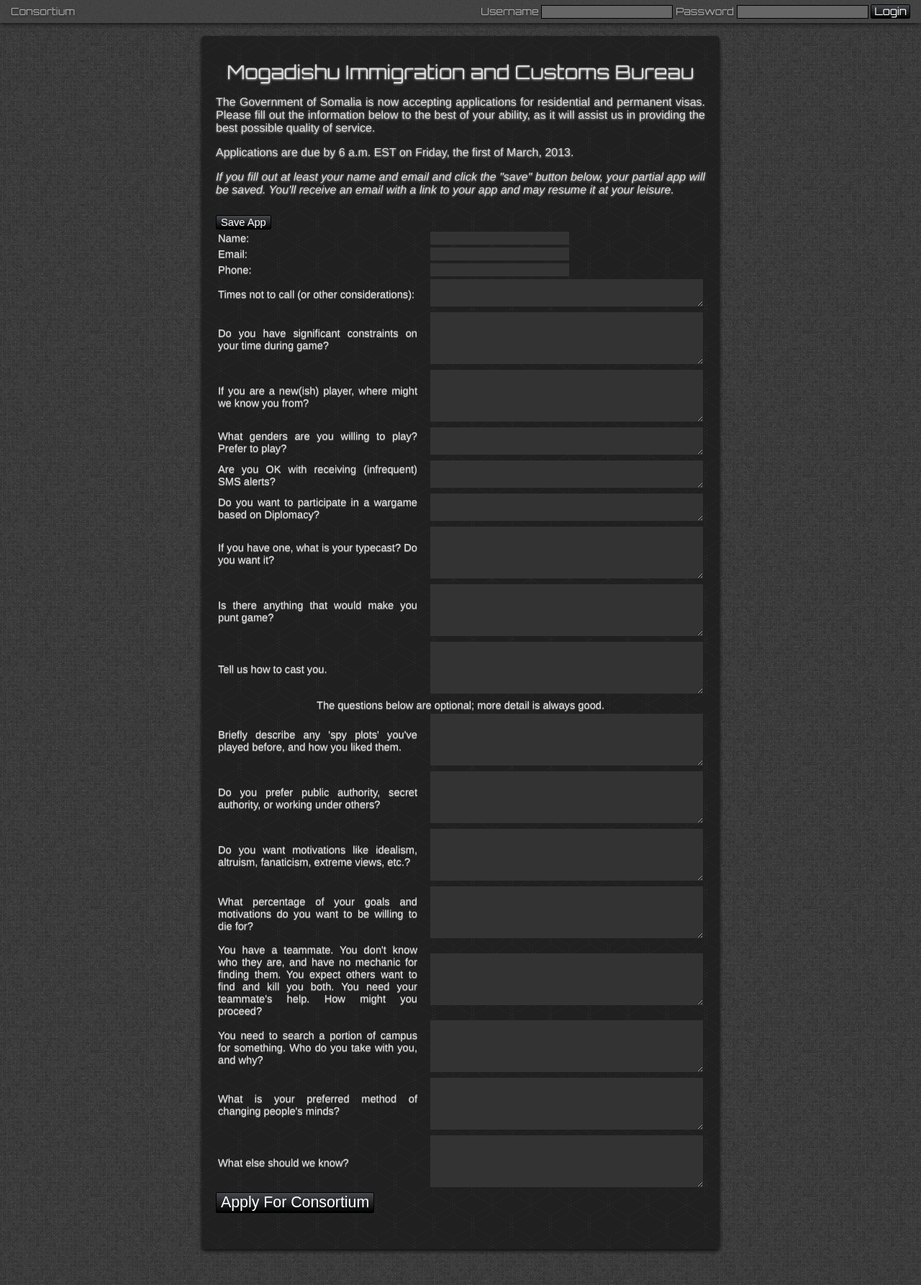
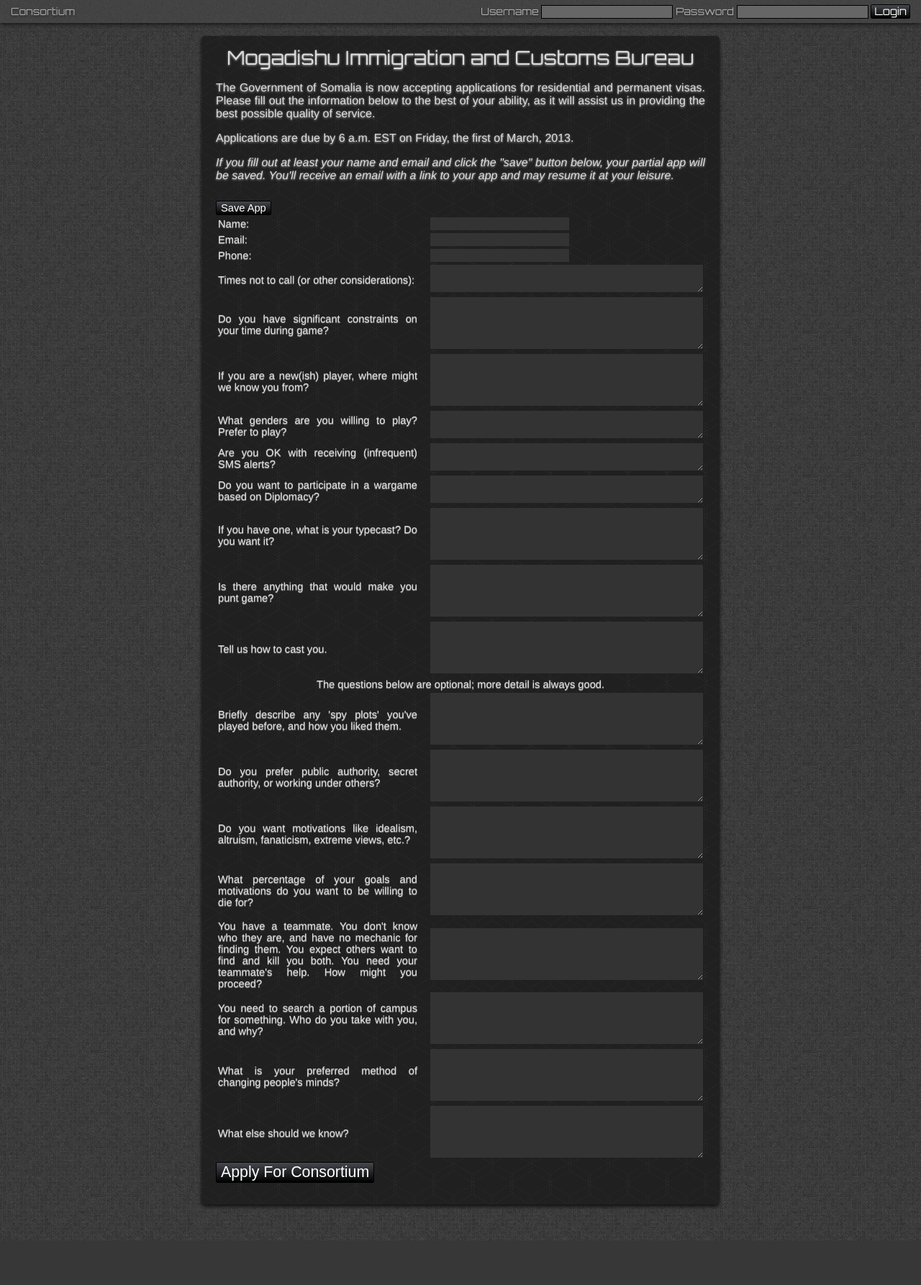
Before and after one commit to ternus/consortium, a Django app: page /app/ in a window 1280 px wide. Shown: the whole page at 72% size. After the commit the page ends 1724 px from the top, so only its background shows below. Run offline with Django 3.2, Linux system fonts and the light colour scheme; parts of the project's set-up code (start-up, migrations or seed data) failed here and were passed over.

Commit message:
very minor style tweaks

```diff
--- a/app/templates/app/postapp.html
+++ b/app/templates/app/postapp.html
@@ -2,7 +2,7 @@
 
 {% block container %}
     <div class="consortium_smallheader consortium">Mogadishu Immigration and Customs Bureau</div>
-    <div class="consortium consortium_text">
+    <div class="consortium text" style="text-align: center;">
     Thank you for applying!  You'll hear back from us soon.
     </div>
 {% endblock %}
--- a/static/css/consortium-style2.css
+++ b/static/css/consortium-style2.css
@@ -101,6 +101,8 @@ body {
 #app {
     text-shadow: 0px 1px 1px #aaa;
     padding: 10px;
+    font-family: Helvetica Neue, Helvetica, sans-serif;
+
 }
 
 #app label, .text {
@@ -117,6 +119,10 @@ body {
 }
 
 #app .appbutton {
+}
+
+#app .field_error {
+    color: #f33;
 }
 
 #app #separator {
@@ -144,6 +150,8 @@ body {
     font-size: 12pt;
     text-align: justify;
 }
+
+
 .ooc {
     font-style: italic;
 }
--- a/static/css/consortium.css
+++ b/static/css/consortium.css
@@ -15,7 +15,7 @@ body {
     margin:50px auto;
     width:700px;
     font-size: 11pt;
-    padding: 40px 10px;
+    padding: 20px 10px;
     box-shadow: 0 2px 4px #666;
     border-radius:5px;
 }
```
